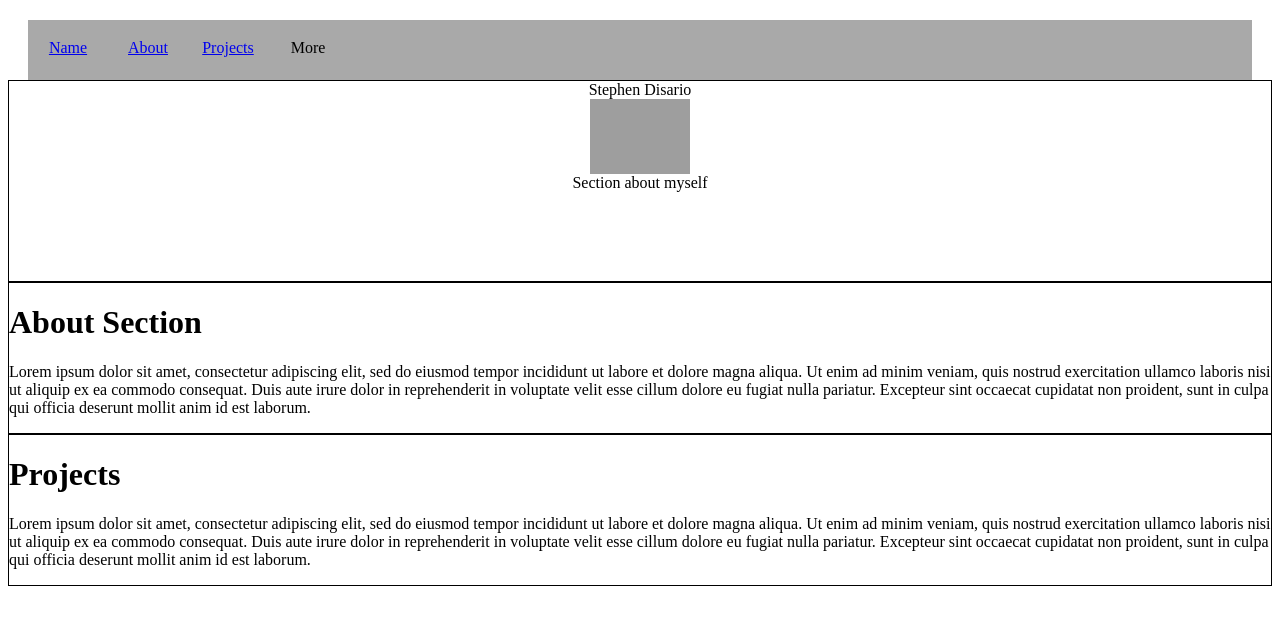
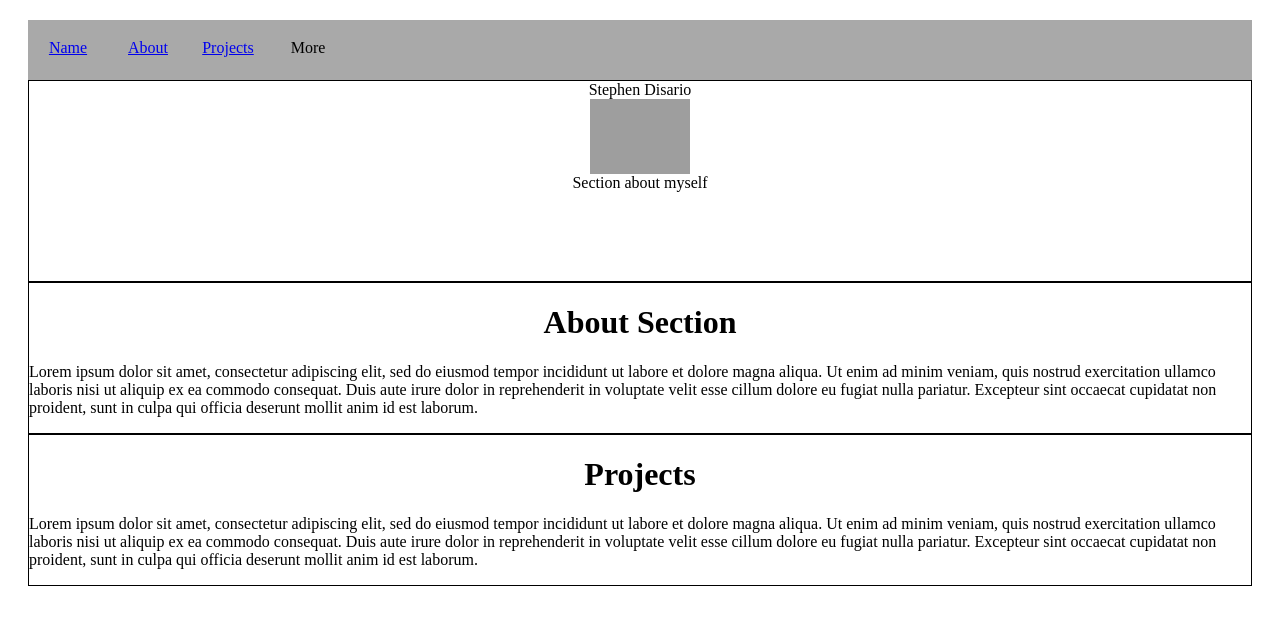
Before and after one commit to stephendisario/stephendisario.github.io, a plain HTML site: page index.html in a window 1280 px wide. Drawn offline with Linux system fonts and the light colour scheme; grey boxes are pictures that could not be loaded.

Commit message:
many changes2 commit

```diff
--- a/index.html
+++ b/index.html
@@ -1,10 +1,12 @@
 <html>
     <head>
         <style>
-            .header {
+            .main{
                 margin-left: 20px;
                 margin-right: 20px;
                 margin-top: 20px;
+            }
+            .header {
                 display: flex;
                 height: 60px;
                 background: darkgrey;
@@ -29,21 +31,25 @@
             .projectArea{
                 border: 1px solid black;
             }
+            .bold{
+                text-align: center;
+            }
         </style>
     </head>
     <body>
+        <div class="main">
             <div class="header">
-            <div class="item"><a href=".nameArea">Name</a></div>
-            <div class="item"><a href=".aboutArea">About</a></div>
-            <div class="item"><a href=".projectArea">Projects</a></div>
+                <div class="item"><a href="#nameArea">Name</a></div>
+                <div class="item"><a href="#aboutArea">About</a></div>
+                <div class="item"><a href="#projectArea">Projects</a></div>
                 <div class="item">More</div>
             </div>
-         <div class="nameArea">
+            <div class="nameArea" id="nameArea">
                 <div class="nameItem">Stephen Disario</div>
                 <div class="nameItem"><img src="./IMG_9620.jpg" alt="pic of me" width="100"></div>
                 <div class="nameItem">Section about myself</div>
             </div>
-         <div class="aboutArea">
+            <div class="aboutArea" id="aboutArea">
                 <h1 class="bold">About Section</h1>
                 <p class="text">Lorem ipsum dolor sit amet, consectetur adipiscing elit, sed do eiusmod tempor incididunt
                     ut labore et dolore magna aliqua. Ut enim ad minim veniam, quis nostrud exercitation ullamco laboris nisi ut
@@ -51,7 +57,7 @@
                     eu fugiat nulla pariatur.
                     Excepteur sint occaecat cupidatat non proident, sunt in culpa qui officia deserunt mollit anim id est laborum.</p>
             </div>
-         <div class="projectArea">
+            <div class="projectArea" id="projectArea">
                 <h1 class="bold">Projects</h1>
                 <p class="text">Lorem ipsum dolor sit amet, consectetur adipiscing elit, sed do eiusmod tempor incididunt
                     ut labore et dolore magna aliqua. Ut enim ad minim veniam, quis nostrud exercitation ullamco laboris nisi ut
@@ -59,5 +65,6 @@
                 eu fugiat nulla pariatur.
                     Excepteur sint occaecat cupidatat non proident, sunt in culpa qui officia deserunt mollit anim id est laborum.</p>
             </div>
+         </div>
     </body>
 </html>
```
Lines whose indentation alone changed are shown as unchanged.
